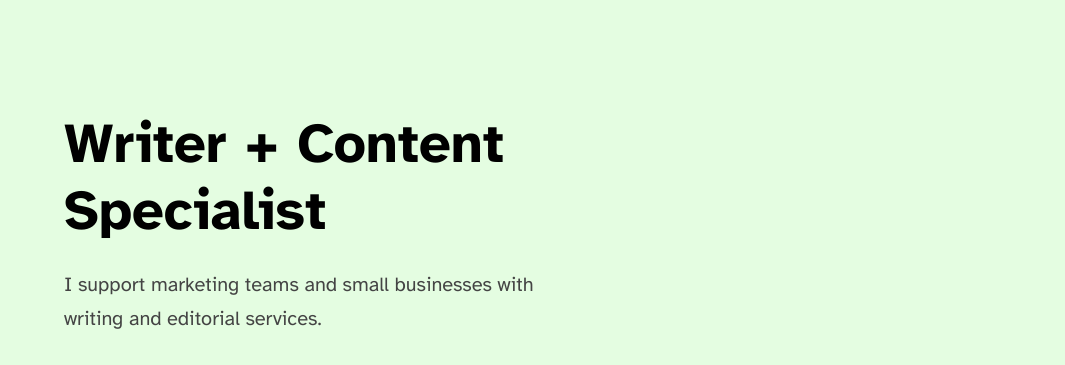
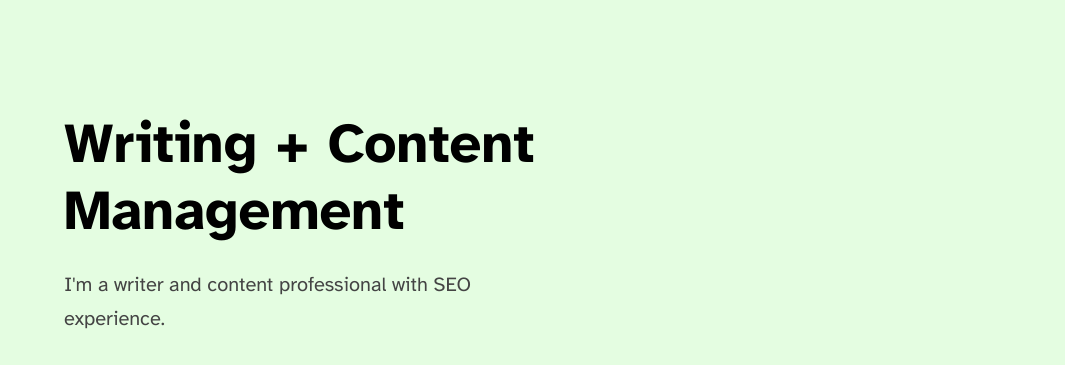
Before and after one commit to rayanabarneswrites/rayanabarneswrites, a plain HTML site: page index.html in a window 1280 px wide. Shown: the part 230-595 px from the top of the page, 0-1065 px from the left. Drawn offline with nearby package versions, Linux system fonts and the light colour scheme; a web font is replaced by a local one.

Commit message:
Update index.html

```diff
--- a/index.html
+++ b/index.html
@@ -46,8 +46,8 @@
   <section class="hero">
     <div class="hero-grid">
       <div class="hero-text">
-        <h1>Writer + Content Specialist</h1>
-        <p>I support marketing teams and small businesses with writing and editorial services.</p>
+        <h1>Writing + Content Management</h1>
+        <p>I'm a writer and content professional with SEO experience.</p>
         <a href="#contact" class="hero-btn">Work With Me</a>
       </div>
       <div class="hero-image">
@@ -168,7 +168,7 @@
   </section>
   <section id="contact" class="contact" data-aos="fade-up">
     <h2>Contact Me</h2>
-    <p>Let’s work together. Reach out <a href="mailto:ray@rayanabarneswrites.com">email</a> or connect on <a href="https://www.linkedin.com/in/rayanabarneswrites">LinkedIn</a>.</p>
+    <p>Let’s work together. Reach out to me via <a href="mailto:ray@rayanabarneswrites.com">email</a> or connect on <a href="https://www.linkedin.com/in/rayanabarneswrites">LinkedIn</a>.</p>
   </section>
   <footer class="site-footer">
     <p>&copy; 2025 Rayana Barnes. All rights reserved.</p>
```
